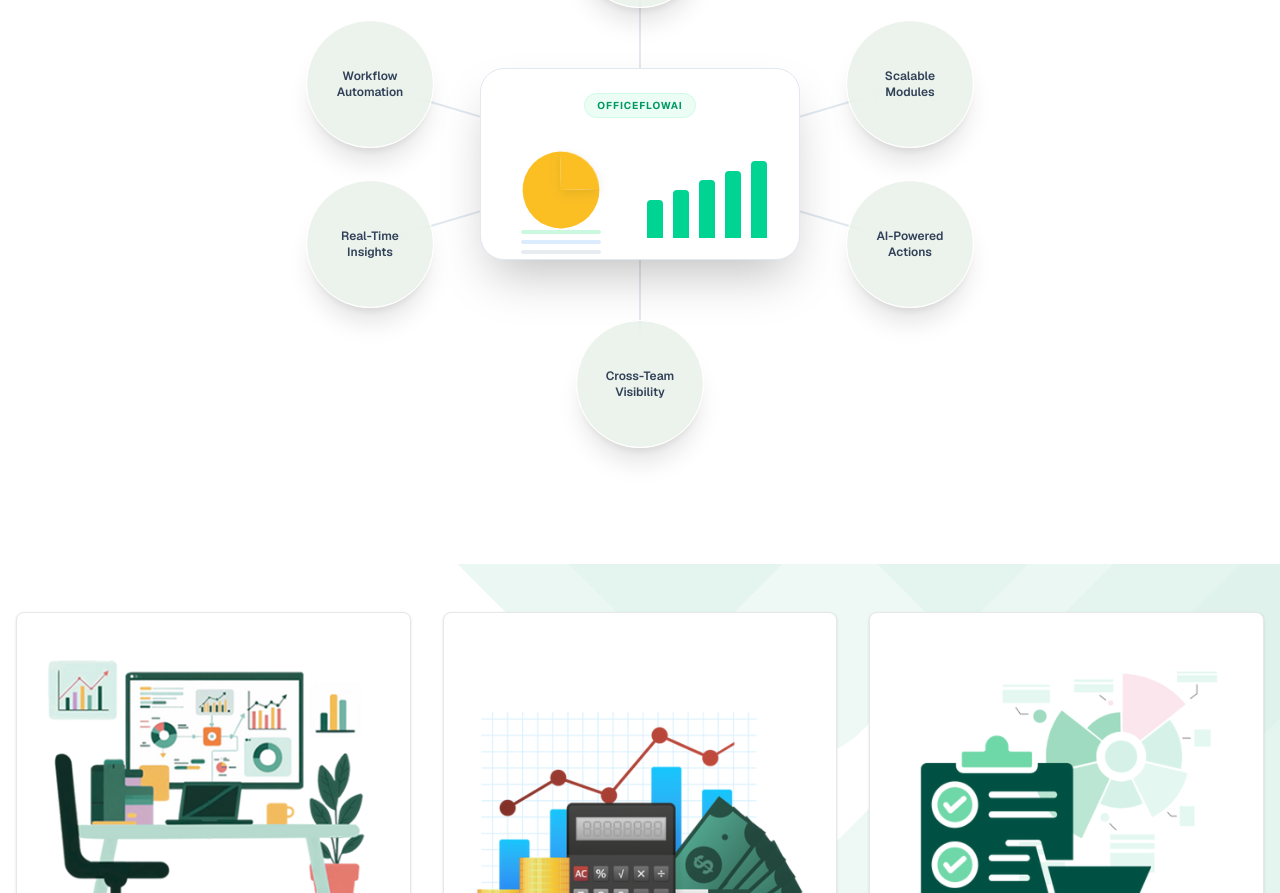
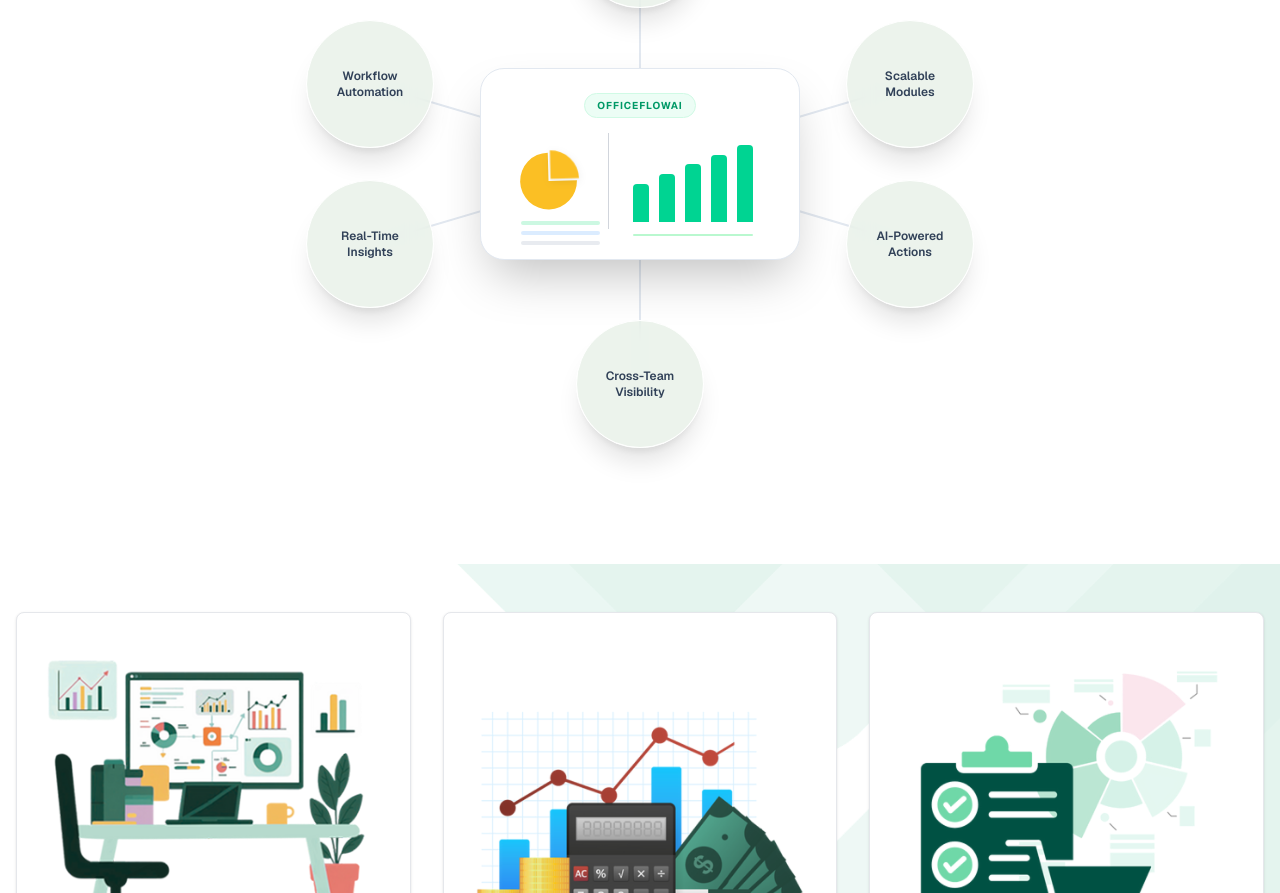
Before and after one commit to AfaqKhan6007007/officeflowai, a Next.js app: page / in a window 1280 px wide. Shown: the part 1161-2054 px from the top of the page. Built offline with nearby package versions, Linux system fonts and the light colour scheme.

Commit message:
refined categories animation

```diff
--- a/components/Categories.tsx
+++ b/components/Categories.tsx
@@ -45,48 +45,43 @@
           animate={isInView ? { opacity: 1, scale: 1 } : {}}
           className="w-80 h-48 bg-white border border-slate-200 rounded-3xl shadow-2xl flex flex-col p-6 z-10 relative"
         >
-          <div className="bg-emerald-50 text-emerald-600 text-[10px] tracking-widest font-bold px-3 py-1 rounded-full self-center mb-6 border border-emerald-100 uppercase">
+          <div className="bg-emerald-50 text-emerald-600 text-[10px] tracking-widest font-bold px-3 py-1 rounded-full self-center mb-2 border border-emerald-100 uppercase">
             OfficeFlowAI
           </div>
 
-          <div className="flex items-center justify-between h-full px-2">
+          <div className="flex items-center h-full divide-x divide-gray-300 px-2">
 
-           <div className="relative w-24 h-24 flex flex-col items-center justify-center">
+          <div className="relative w-24 h-24 flex flex-col items-center justify-center pr-6">
   <svg viewBox="0 0 100 100" className="w-full h-full overflow-visible">
-    {/* 1. THE ENTIRE GROUP (Handles Rotation) */}
+    {/* ENTIRE GROUP ROTATION */}
     <motion.g
-      animate={isInView ? {
-        rotate: [0, 360, 360, 360] // Rotate, then stay still while segment moves
-      } : {}}
+      animate={isInView ? { rotate: [0, 360, 360, 360] } : {}}
       transition={{
-        duration: 5, // Total loop duration
+        duration: 5,          // total duration of rotation + segment pop
         repeat: Infinity,
-        // 0-0.4: Rotation | 0.4-1.0: Hold for segment animation
-        times: [0, 0.4, 0.4, 1],
+        times: [0, 0.4, 0.4, 1], // 0→0.4: rotation, 0.4→1: hold
         ease: "easeInOut",
       }}
       style={{ transformOrigin: "50% 50%" }}
     >
-      {/* MAIN BASE (The "Pacman" shape) */}
+      {/* MAIN BASE */}
       <path
         d="M 50 50 L 90 50 A 40 40 0 1 1 50 10 Z"
         fill="#fbbf24"
       />
 
-      {/* 2. THE DETACHING SECTOR (Handles the Pop-out) */}
+      {/* DETACHING SEGMENT */}
       <motion.path
         d="M 50 50 L 50 10 A 40 40 0 0 1 90 50 Z"
         fill="#fbbf24"
         animate={isInView ? {
-          // Stay put during rotation, pop out, stay, pop back
-          x: [0, 0, 5, 5, 0],
-          y: [0, 0, -5, -5, 0]
+          x: [3, 3, 11, 11, 3], // base gap + pop-out
+          y: [-3, -3, -11, -11, -3]
         } : {}}
         transition={{
-          duration: 5, // Must match the group duration
+          duration: 5,          // matches the group duration
           repeat: Infinity,
-          // 0-0.4: Rotation (no move) | 0.5: Pop out | 0.8: Start return | 1.0: Back
-          times: [0, 0.4, 0.6, 0.8, 1],
+          times: [0, 0.4, 0.6, 0.8, 1], // 0→0.4: hold (no move), 0.4→0.6 pop out, 0.6→0.8 hold, 0.8→1 return
           ease: "easeInOut",
         }}
         style={{
@@ -97,7 +92,7 @@
     </motion.g>
   </svg>
 
-  {/* HORIZONTAL DETAIL LINES */}
+  {/* Horizontal detail lines */}
   <div className="absolute -bottom-4 left-0 w-full flex flex-col gap-1.5 px-2 opacity-20">
     <div className="h-[4px] w-full bg-green-400 rounded" />
     <div className="h-[4px] w-full bg-blue-400 rounded" />
@@ -107,8 +102,11 @@
 
 
 
+
+
             {/* BAR CHART */}
-            <div className="flex gap-2.5 h-24 items-end">
+            <div className="pl-6">
+                <div className="flex gap-2.5 h-24 items-end">
                 {barHeights.map((h, i) => {
                   const drainStart = 0.4 + ((totalBars - 1 - i) * 0.1);
                   const drainEnd = drainStart + 0.15;
@@ -130,7 +128,12 @@
                   );
                 })}
             </div>
+            <div className="h-[2px] w-full bg-green-200 rounded mt-3" />
+            </div>
+
+
           </div>
+
         </motion.div>
 
         {/* Static Bubble Nodes */}
```
